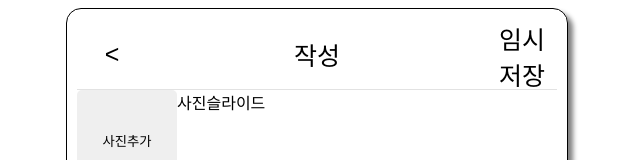
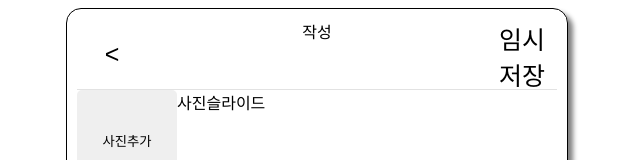
Before and after one commit to reload02/carrot1, a React (Vite) app: page /newcontent in a window 1280 px wide. Shown: the top 160 px of the page, without its empty margins (323-963 px from the left). Built offline with nearby package versions, Linux system fonts and the light colour scheme.

Commit message:
상단바 수정

```diff
--- a/src/pages/EditContent.jsx
+++ b/src/pages/EditContent.jsx
@@ -50,7 +50,7 @@ const EditContent = ()=>{
     return (<div className='NewContent'>
         <Header
         leftChild={<Button text={"<"}/>}
-        middleChild={<Button text={"수정"}/>}
+        middleChild={"수정"}
         rightChild={<Button text={"임시저장"}/>}
         />
         <div className='pictures'>
--- a/src/pages/NewContent.jsx
+++ b/src/pages/NewContent.jsx
@@ -55,7 +55,7 @@ const NewContent = ()=>{
     return (<div className='NewContent'>
         <Header
         leftChild={<Button text={"<"}/>}
-        middleChild={<Button text={"작성"}/>}
+        middleChild={"작성"}
         rightChild={<Button text={"임시저장"}/>}
         />
         <div className='pictures'>
```
